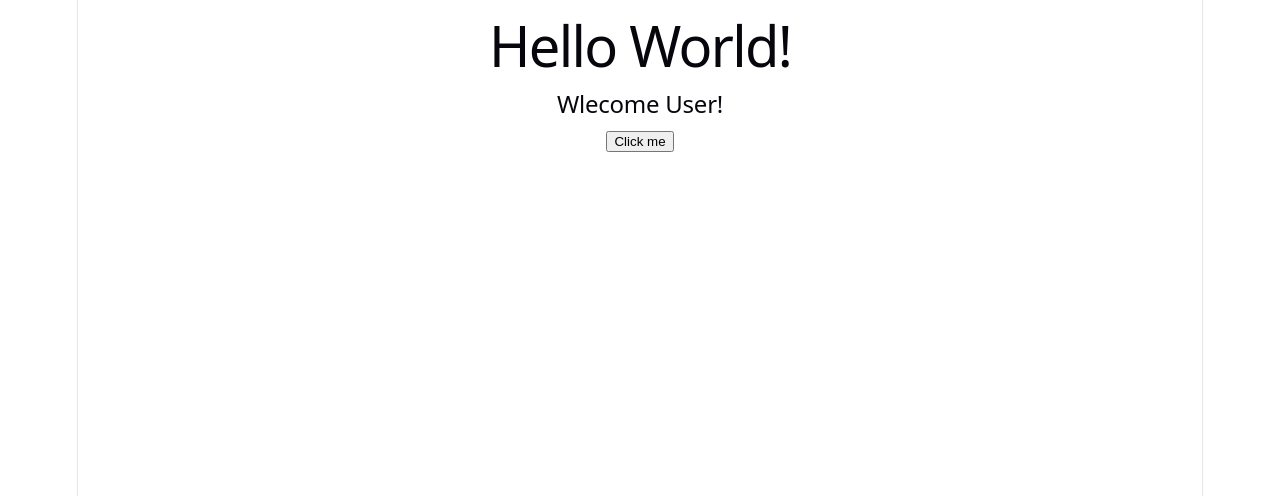
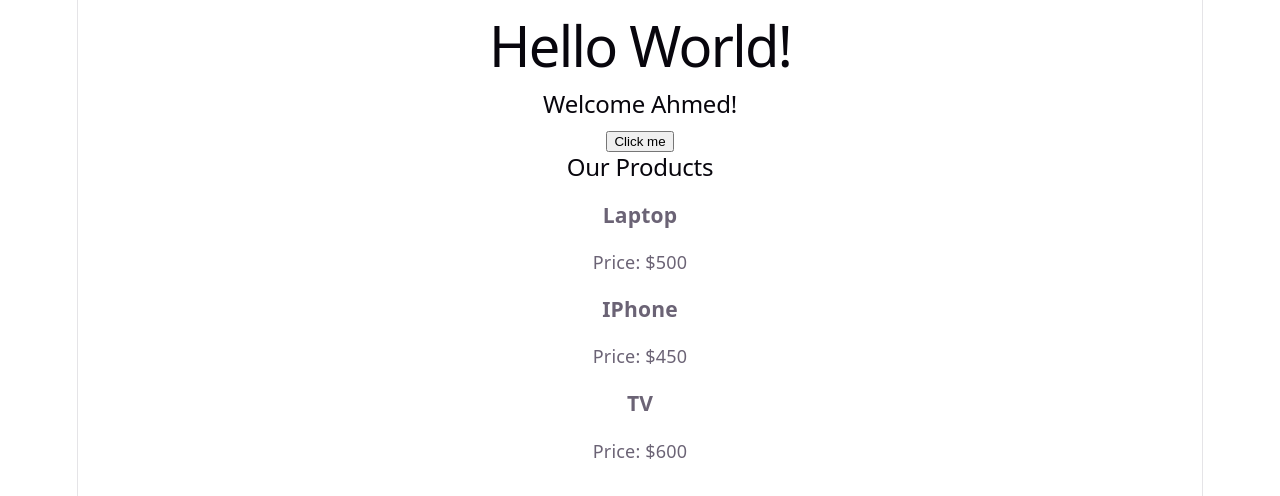
Before and after one commit to Ahmedmhmud/react-learning, a React (Vite) app in the folder hello-world/: page / in a window 1280 px wide. Shown: the top 496 px of the page. Built offline with nearby package versions, Linux system fonts and the light colour scheme.

Commit message:
props patterns, conditioning rendering, rendering lists and keys for list

```diff
--- a/hello-world/src/App.jsx
+++ b/hello-world/src/App.jsx
@@ -2,6 +2,8 @@ import { useState } from 'react'
 import { Welcome } from './Welcome'
 import { Button } from './Button'
 import { Hello, HelloWithoutJSX } from './Hello'
+import { UserDetails } from './UserDetails'
+import { ProductList } from './ProductList'
 import './App.css'
 
 function App() {
@@ -10,8 +12,9 @@ function App() {
   return (
     <div>
       <HelloWithoutJSX />
-      <Welcome />
+      <Welcome name="Ahmed" />
       <Button />
+      <ProductList />
     </div>
   )
 }
--- /dev/null
+++ b/hello-world/src/ProductList.jsx
@@ -0,0 +1,39 @@
+export const ProductList = () => {
+    const products = [
+        {
+            id: 1,
+            name: "Laptop",
+            price: 500
+        },
+        {
+            id: 2,
+            name: "IPhone",
+            price: 450
+        },
+        {
+            id: 3,
+            name: "TV",
+            price: 600
+        }
+    ]
+
+    const cheapProductElements = products
+    .filter((product) => {
+        return product.price < 2000
+    })
+    .map((product) => {
+        return (
+            <div key={product.id}>
+                <h3>{product.name}</h3>
+                <p>Price: ${product.price}</p>
+            </div>
+        )
+    })
+
+    return (
+        <>
+            <h2>Our Products</h2>
+            {cheapProductElements}
+        </>
+    )
+}
--- /dev/null
+++ b/hello-world/src/UserDetails.jsx
@@ -0,0 +1,8 @@
+export const UserDetails = ({ name , isOnline }) => {
+    return (
+        <div>
+            <h3>{name}</h3>
+            <p>Status: {isOnline}</p>
+        </div>
+    )
+}
--- a/hello-world/src/Welcome.jsx
+++ b/hello-world/src/Welcome.jsx
@@ -1,3 +1,3 @@
-export const Welcome = () => {
-    return <h2>Wlecome User!</h2>
+export const Welcome = ({name = "user"}) => {
+    return <h2>Welcome {name}!</h2>
 }
```
Also changed, not shown: 1 other file (tests, documents, lock files or other folders).
